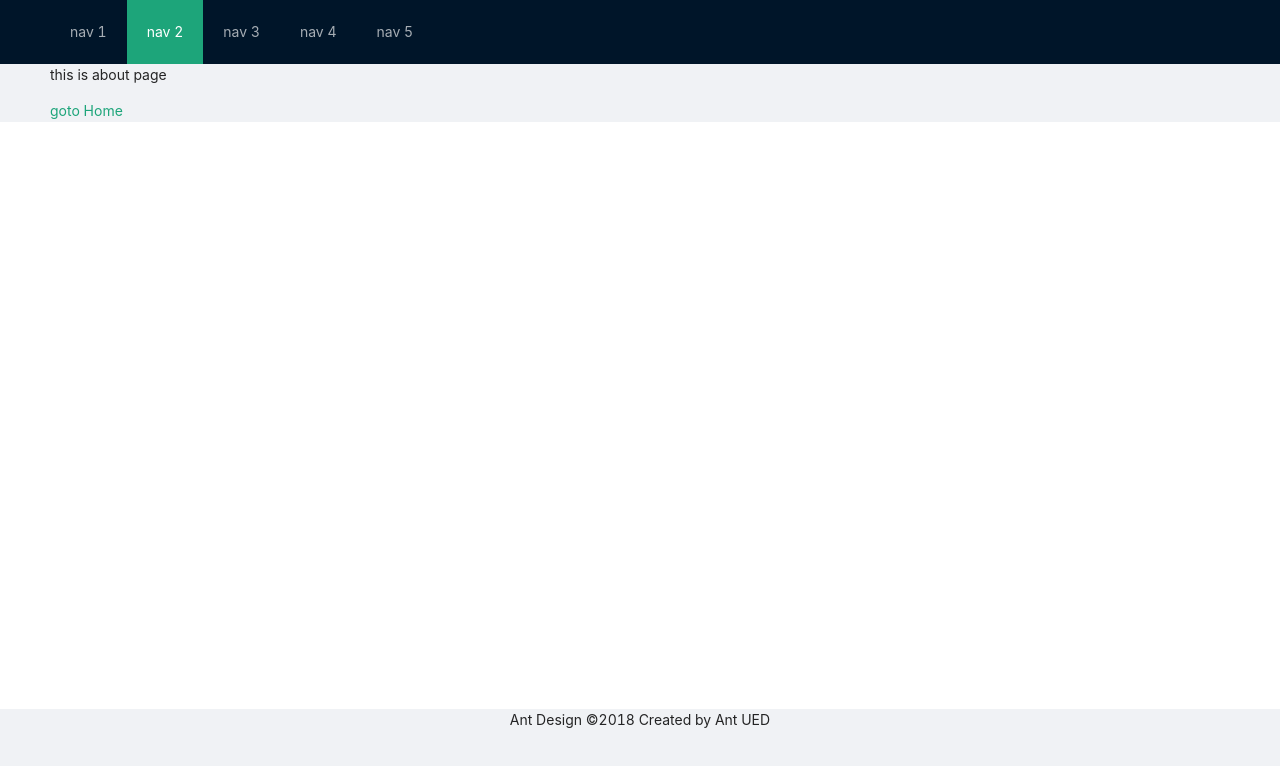
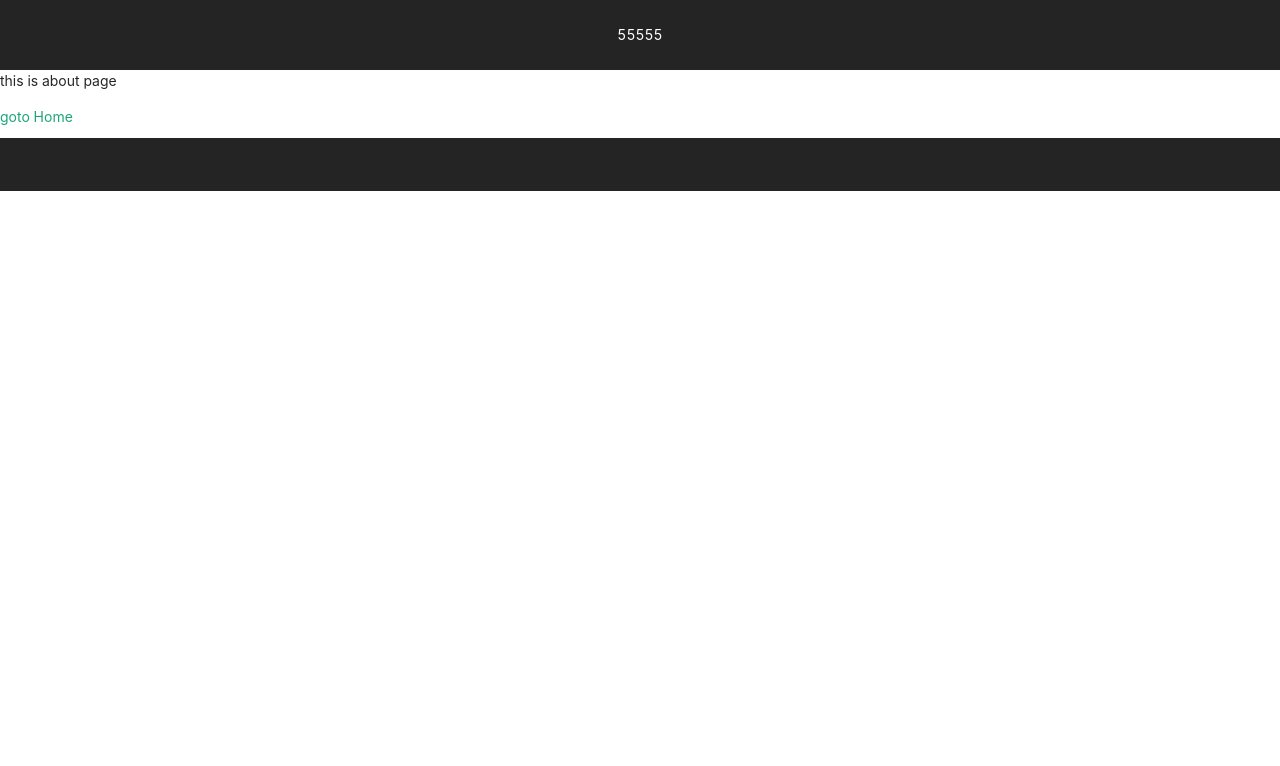
Before and after one commit to cocoxiaoyue/music-player-dev, a React (Create React App) app: page /about in a window 1280 px wide. Shown: the top 766 px of the page. Built offline with nearby package versions, Linux system fonts and the light colour scheme.

Commit message:
feat:新增了头部和底部导航，设置了flex

```diff
--- a/package.json
+++ b/package.json
@@ -11,6 +11,7 @@
     "craco-less": "^1.20.0",
     "react": "^17.0.2",
     "react-dom": "^17.0.2",
+    "react-error-overlay": "^6.0.9",
     "react-scripts": "4.0.3",
     "web-vitals": "^1.0.1"
   },
--- a/src/App.js
+++ b/src/App.js
@@ -6,36 +6,23 @@ import React from 'react';
 import { BrowserRouter, Routes, Route } from 'react-router-dom';
 import Home from './routes/Home';
 import Page from './routes/Page'
-import { Layout, Menu } from 'antd';
-
-const { Header, Content, Footer } = Layout;
+import Header from './views/Header';
+import Footer from './views/Footer';
 
 class App extends React.Component {
   render() {
     return (
-      <Layout className="layout">
-        <Header>
-          <div className="logo" />
-          <Menu theme="dark" mode="horizontal" defaultSelectedKeys={['2']}>
-            {new Array(5).fill(null).map((_, index) => {
-              const key = index + 1;
-              return <Menu.Item key={key}>{`nav ${key}`}</Menu.Item>;
-            })}
-          </Menu>
-        </Header>
-        <Content style={{ padding: '0 50px' }}>
+      <div className='body-contnet'>
+        <Header />
         <BrowserRouter>
           <Routes>
             <Route exact path="/" element={<Home />} />
             <Route exact path="/about" element={<Page />} />
           </Routes>
         </BrowserRouter>
-        </Content>
-        <Footer className="fixed-footer">Ant Design ©2018 Created by Ant UED</Footer>
-      </Layout>
-
+        <Footer />
+      </div>
     )
-
   }
 }
 export default App;
--- a/src/App.less
+++ b/src/App.less
@@ -1,44 +1,7 @@
 @import '~antd/dist/antd.less';
 
-
-.fixed-footer {
-  text-align: center;
-  position: fixed;
-  z-index: 2;
-  bottom: 0px;
-  height: 91px;
-  width: 100%;
-  padding: 0px;
-}
-
-.App {
-  text-align: center;
-}
-
-.App-logo {
-  height: 40vmin;
-  pointer-events: none;
-}
-
-@media (prefers-reduced-motion: no-preference) {
-  .App-logo {
-    animation: App-logo-spin infinite 20s linear;
-  }
-}
-
-.App-header {
-  background-color: #282c34;
-  min-height: 100vh;
-  display: flex;
-  flex-direction: column;
-  align-items: center;
-  justify-content: center;
-  font-size: calc(10px + 2vmin);
-  color: white;
-}
-
-.App-link {
-  color: #61dafb;
+.body-contnet {
+  position: relative;
 }
 
 @keyframes App-logo-spin {
--- a/src/index.css
+++ b/src/index.css
@@ -7,6 +7,11 @@ body {
   -moz-osx-font-smoothing: grayscale;
 }
 
+* {
+  padding: 0px;
+  margin: 0px;
+}
+
 code {
   font-family: source-code-pro, Menlo, Monaco, Consolas, 'Courier New',
     monospace;
--- /dev/null
+++ b/src/views/Footer/index.css
@@ -0,0 +1,19 @@
+.Footer-content {
+  position: fixed;
+  width: 100%;
+  height: 63px;
+  text-align: center;
+  color: #fff;
+}
+
+.footer {
+  background-color: #242424;
+  height: 53px;
+  width: 100%;
+}
+
+.footer-lock {
+  height: 10px;
+  cursor: pointer;
+  width: 100%;
+}
--- /dev/null
+++ b/src/views/Footer/index.js
@@ -0,0 +1,31 @@
+import React from "react";
+import './index.css';
+
+class Footer extends React.Component {
+  state = {
+    test: 1111
+  }
+  componentDidMount() {
+    this.setState({
+      test: 55555,
+      bottom: -53
+    })
+    console.log(this.state.test)
+  }
+  topContnteOver = () => {
+    console.log('topContnteOver')
+    this.setState({
+      bottom: 0
+    })
+  }
+  render() {
+    return (
+      <div className="Footer-content" style={{ bottom: `${this.state.bottom}}px` }}>
+        <div className="footer-lock" onMouseOver={() => this.topContnteOver()} ></div>
+        <div className="footer" ></div>
+      </div >
+    )
+  }
+}
+
+export default Footer;
--- /dev/null
+++ b/src/views/Header/index.css
@@ -0,0 +1,9 @@
+.Header-content {
+  height: 70px;
+  text-align: center;
+  display: flex;
+  justify-content: center;
+  align-items: center;
+  background-color: #242424;
+  color: #fff;
+}
--- /dev/null
+++ b/src/views/Header/index.js
@@ -0,0 +1,21 @@
+import React from "react";
+import './index.css';
+
+class Header extends React.Component {
+  state = {
+    test: 1111
+  }
+  componentDidMount() {
+    this.setState({
+      test: 55555
+    })
+    console.log(this.state.test)
+  }
+  render() {
+    return (
+      <div className="Header-content">{this.state.test}</div>
+    )
+  }
+}
+
+export default Header;
```
Also changed, not shown: 1 other file (tests, documents, lock files or other folders). Lines whose indentation alone changed are shown as unchanged.
